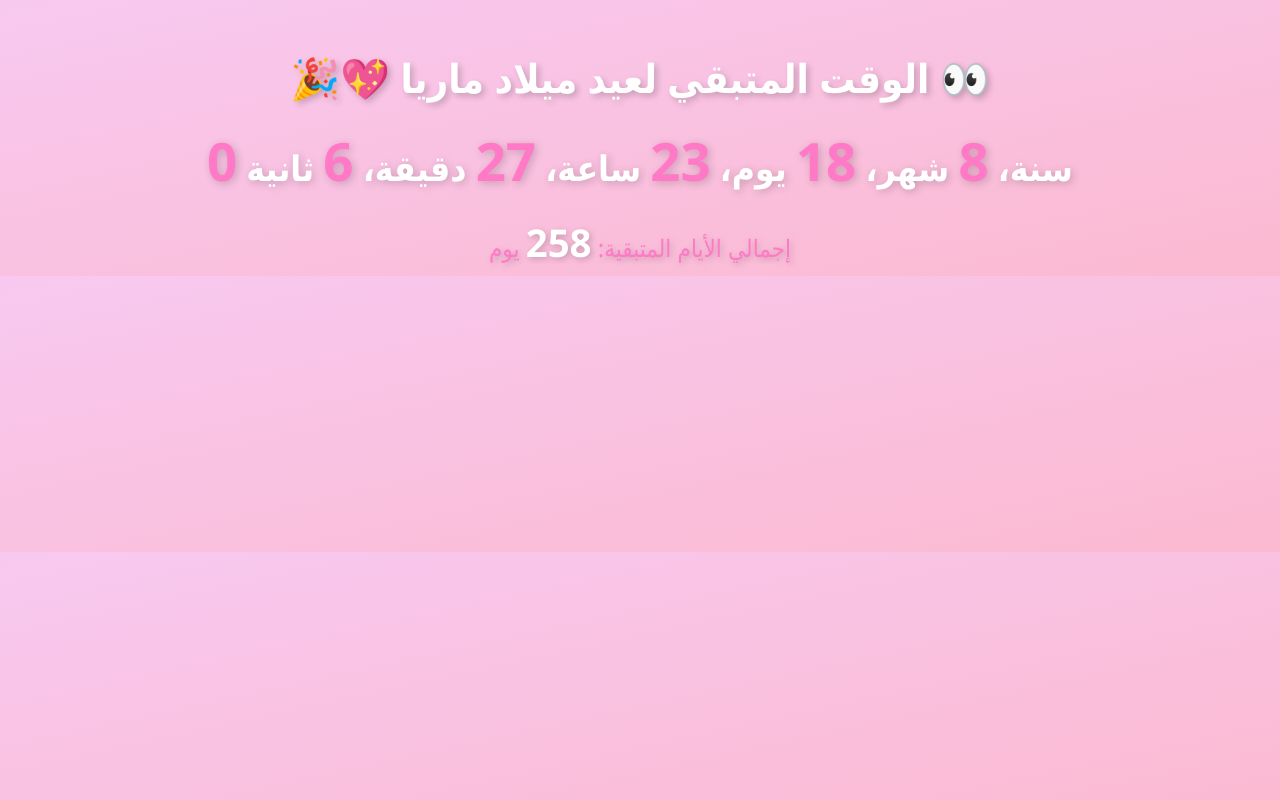
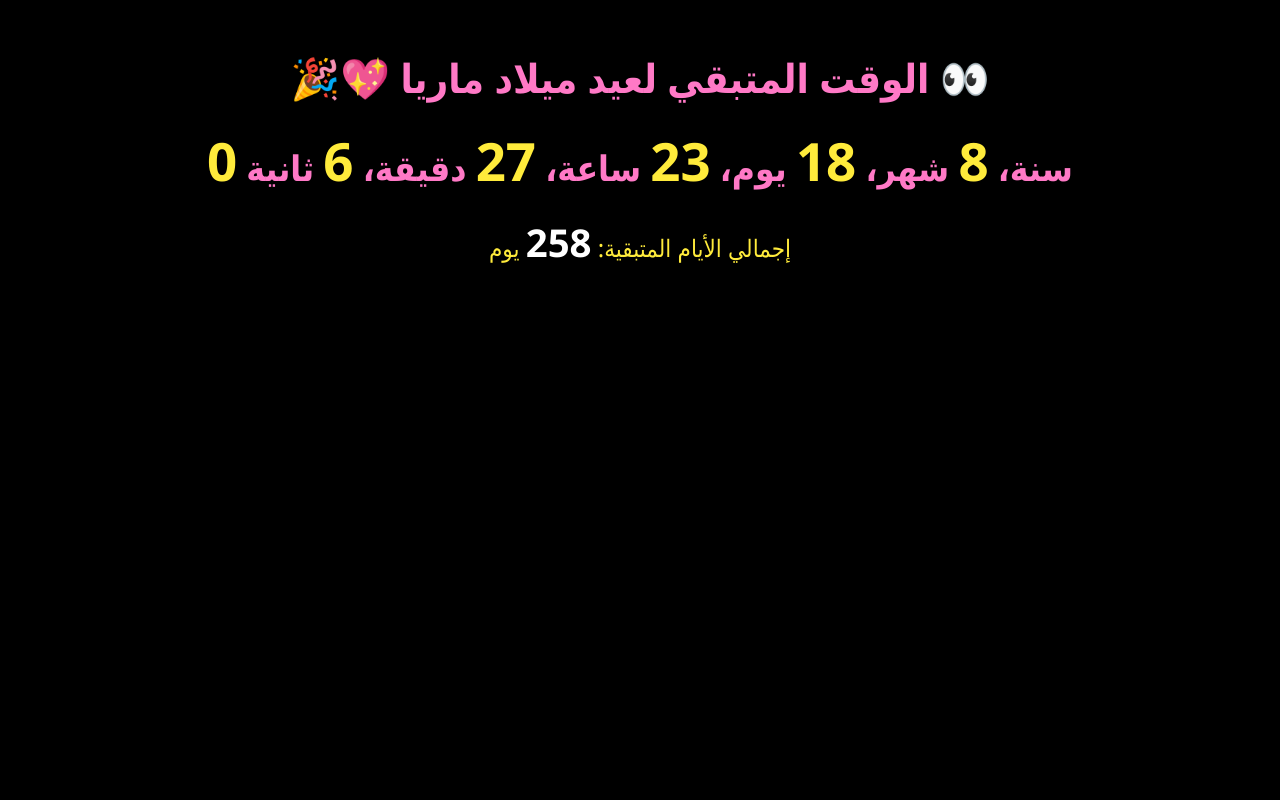
Before and after one commit to walied224/Birthday.2672005-2672025, a plain HTML site: page index.html in a window 1280 px wide. Drawn offline with Linux system fonts and the light colour scheme.

Commit message:
index.html

```diff
--- a/index.html
+++ b/index.html
@@ -7,39 +7,38 @@
     <style>
         body {
             font-family: 'Segoe UI', Tahoma, Geneva, Verdana, sans-serif;
-            background-color: #f9f7f7;
-            color: #4B0082;
+            background-color: #000; /* خلفية سوداء */
+            color: #fff; /* النصوص باللون الأبيض */
             text-align: center;
             margin-top: 50px;
-            background-image: linear-gradient(to bottom right, #f8c9f0, #fbb9d0);
         }
 
         h1 {
             font-size: 2.5em;
-            color: #fff;
+            color: #ff79c6; /* اللون الوردي الفاتح للنص */
             margin-bottom: 20px;
             font-weight: bold;
-            text-shadow: 3px 3px 6px rgba(0, 0, 0, 0.2);
+            text-shadow: 3px 3px 6px rgba(0, 0, 0, 0.5); /* تأثير الظلال للنص */
         }
 
         .countdown {
             font-size: 2.2em;
-            color: #fff;
+            color: #ff79c6; /* اللون الوردي الفاتح للنص */
             margin-top: 20px;
             font-weight: bold;
-            text-shadow: 2px 2px 8px rgba(0, 0, 0, 0.2);
+            text-shadow: 2px 2px 8px rgba(0, 0, 0, 0.5);
         }
 
         .countdown span {
-            color: #ff79c6;
+            color: #ffeb3b; /* اللون الأصفر للنصوص */
             font-size: 1.5em;
         }
 
         .total-days {
             font-size: 1.5em;
-            color: #ff79c6;
+            color: #ffeb3b; /* اللون الأصفر للنص */
             margin-top: 20px;
-            text-shadow: 2px 2px 6px rgba(0, 0, 0, 0.2);
+            text-shadow: 2px 2px 6px rgba(0, 0, 0, 0.5);
         }
 
         .total-days span {
```
